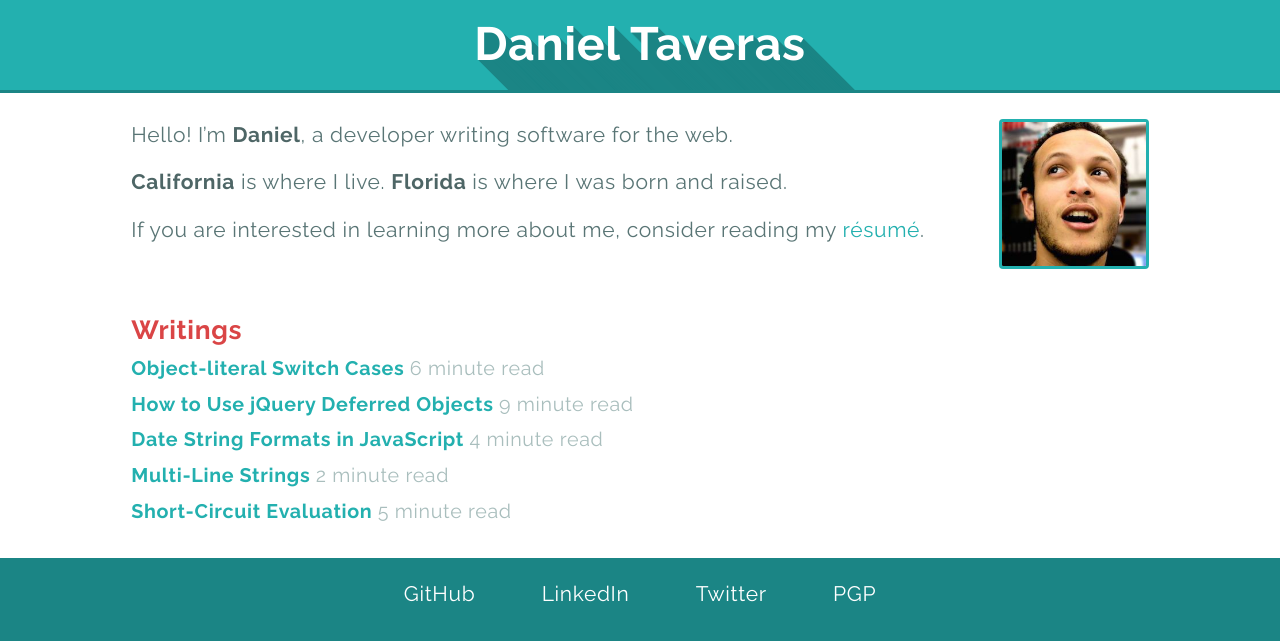
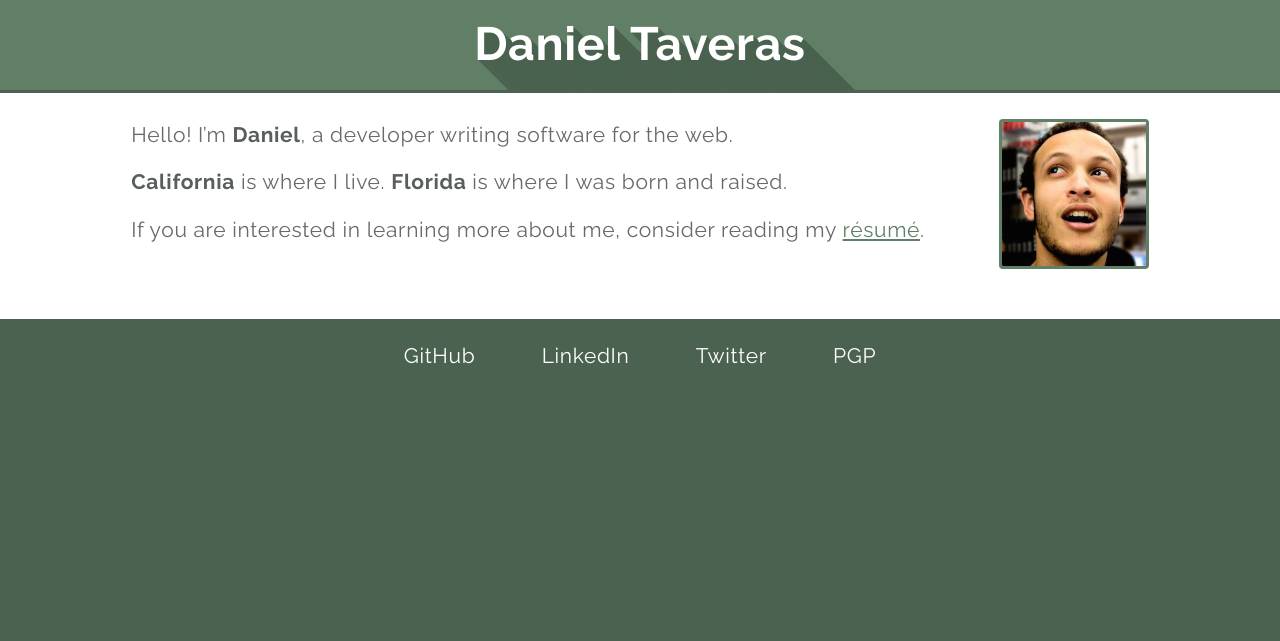
Before and after one commit to taveras/taveras.github.io, a Jekyll site: the page built from index.html, in a window 1280 px wide. Shown: the top 641 px of the page. Built offline with Jekyll 4.4.1, drawn with Linux system fonts in a browser that asks for light colours; some web fonts are replaced; some of the changed lines change nothing that is shown.

Commit message:
retire posts

```diff
--- a/_posts/2014-12-09-shortcircuit.md
+++ /dev/null
@@ -1,46 +0,0 @@
----
-layout: post
-title: Short-Circuit Evaluation
-permalink: /short-circuit-evaluation/
-redirect_from: "/short-circuit-evaluation//"
-duration: 5
-description: Read a guide on how to avoid repetitive conditional logic by instead using a useful pattern.
----
-
-While having little to do with electricity or input-seeking self-aware robots, this technique is still pretty cool to see in action.
-
-Both computers and humans do not enjoy wasting time. As such, some programming languages will skip code that is unnecessary. Here is a good example:
-
-{% highlight javascript %}
-if( true || aTotallyUndeclaredVariable ) {
-  alert("whoa!");
-}
-{% endhighlight %}
-
-In the above example, the alert will go off without a hitch. The reason why, is that the JavaScript engine knows that in order to satisfy the logical Or operator (`||`), only one of the two expressions on either side needs to be true.
-
-Naturally, it starts from the left to the right. Once it sees the first expression, in this case `true`, satisfies the requirement of the logical Or operator, it moves on. Given that `aTotallyUndeclaredVariable` is undeclared, we would get a runtime error if the engine did check the second expression.
-
-How might this be useful? The most common use case is for specifying default values. Look at this function:
-
-{% highlight javascript %}
-function speak( message ) {
-  alert( message || "Hello!" );
-}
-speak("Howdy!"); // alert with message 'Howdy!'
-speak(); // alert with message 'Hello!'
-{% endhighlight %}
-
-Here, we rely on the value of our `message` argument. {% include pullquote.html quote="If the value is 'truthy' the engine will use it, as it satisfies the requirement of our Or operator."%} But if the `message` is 'falsy,' meaning `undefined`, `null`, `false`, `0`, or an empty string, then we will use the string "Hello!", which we know will satisfy the requirement.
-
-
-The important drawback to remember with short-circuit evaluation, is that it loses its luster when we need to maintain a 'falsy' value. For example:
-
-{% highlight javascript %}
-speak(0); // alert with message 'Hello!'
-{% endhighlight %}
-
-If we really wanted our alert to only show the number 0, we would be unable to use short-circuit evaluation inside of the `speak` function. Because the value 0 is 'falsy,' it will never satisfy the logical Or condition. We will also never be able to pass in `false`, `null`, or an empty string.
-
-
-Short-circuit evaluation can be great to use to make your code more flexible, but be sure to remember that it is not always the right tool for the job.
--- a/_posts/2015-01-24-multilinestrings.md
+++ /dev/null
@@ -1,47 +0,0 @@
----
-layout: post
-title: Multi-Line Strings
-permalink: /multi-line-strings/
-redirect_from: "/multi-line-strings//"
-duration: 2
-description: Writing text that spans multiple lines is inevitable in programming. For this in JavaScript, we have some helpful patterns.
----
-
-Making multi-lined text strings in JavaScript may not be as simple when compared to other languages, but there are a few nice ways to do it.
-
-Most commonly, we add strings together using regular string concatenation:
-
-{% highlight javascript %}
-var template = "This"
-      + "Has"
-      + "Multiple Lines!";
-{% endhighlight %}
-
-While this works, it can feel tedious to write. Alternatively, we can also escape the literal new-line character in the string, as follows:
-
-{% highlight javascript %}
-var template = "This \
-        Has \
-        Multiple Lines!";
-{% endhighlight %}
-
-Better! And this is probably the nicest way to do it. Personally, I prefer knowing that my whitespace characters do not affect how my code is interpreted. This way, I can sleep easy knowing that certain build steps such as minification will not cause unwanted side effects! To that end, I prefer writing multi-line strings as arrays:
-
-{% highlight javascript %}
-var template = ["This",
-        "Has",
-        "Multiple Lines!"].join("\n");
-{% endhighlight %}
-
-Writing each line as array elements, and then joining the array with new-line characters gets us exactly what we need. {% include pullquote.html quote="And best yet, we can totally stop worrying about our whitespace!" %} Though I'm sure it's my mind playing tricks on me, it even feels easier to write!
-
-
-Also, here is a glimpse of how we will be able to create multi-line strings in ES6:
-
-{% highlight javascript %}
-var template = `This
-      Has
-      Multiple Lines!`;
-{% endhighlight %}
-
-So cool! Template strings are certainly a welcome addition to JavaScript. Just another example of how our language evolves to the way we work. Can't wait to use it!
--- a/_posts/2015-03-29-datestring.md
+++ /dev/null
@@ -1,22 +0,0 @@
----
-layout: post
-title: Date String Formats in JavaScript
-permalink: /date-strings/
-redirect_from: "/date-strings//"
-duration: 4
-description: Browsers vary in the string format for dates. Also, there is history behind representing real-world dates on a computer. Pun unfortunately intended.
----
-
-Humans have needed to express moments in time for a large amount of our history. While computers measure time in a simple manner, us humans have come up with the more complex forms. Let's take a look at which formats make sense to use in our JavaScript.
-
-Computers represent time in what is known as a 'time stamp.' {% include pullquote.html quote="Unix machines measure the amount of milliseconds that have passed since January 1st, 1970 GMT." %} As you may imagine, these are huge numbers! Through code, we translate from this raw number to a form that is easier for a human to understand.
-
-There are many date-string formats in the wild, but thankfully a standard has been formulated for us in [ISO 8601](http://www.iso.org/iso/iso8601). Translating between a date string and timestamps is not fun, but the JavaScript `Date` object takes care of this madness for us.
-
-But things are not always that easy. Now, we need to wrangle with a scenario we should be too used to when it comes to writing code for the web: **browser support.**
-
-An [excellent reference](http://dygraphs.com/date-formats.html) has been carefully assembled by [Dan Vanderkam](http://www.danvk.org/). It goes over the various date-string formats you may encounter, and their overall browser support.
-
-One thing to take notice, is that unless you wish to stick with the `evergreen browsers`, your date-string will likely be unable to be in the safe-sounding `ISO 8601` format.
-
-*Note: If you really wanted to use ISO 8601, you could always lean on a fancy JavaScript library such as [Moment.js](http://momentjs.com/).*
--- a/_posts/2015-04-07-deferred.md
+++ /dev/null
@@ -1,128 +0,0 @@
----
-layout: post
-title: How to Use jQuery Deferred Objects
-permalink: /deferreds/
-redirect_from: "/deferreds//"
-duration: 9
-description: A briefer on how to write sane asynchronous code in browser using the popular jQuery library.
----
-
-Code that runs in the browser needs to be quick. Certain procedures happen asynchronously in order to avoid dragging down the browser, and it is easier to mange this all with Promises.
-
-While jQuery Deferred objects do not follow the [Promises/A+ spec](http://promisesaplus.com), they serve as an excellent first foray into a world with better async code.
-
-It is entirely possible that your async code is peppered with callbacks, this can spiral into what we call [Callback Hell](http://callbackhell.com). {% include pullquote.html quote="Deferreds can be used in virtually every scenario where you currently have a callback function."%}
-
-Every Deferred individual has a state, 'pending', 'rejected', or 'resolved.' This can be accessed using its [state](http://api.jquery.com/deferred.state) method. All Deferreds begin in the 'pending' state, and will only switch to 'rejected' when we call the [reject](http://api.jquery.com/deferred.reject/) method, or 'resolved' when we call the [resolve](http://api.jquery.com/deferred.resolve/) method. Pretty simple, right?
-
-Let's look at an example:
-
-{% highlight javascript %}
-// Creating the Deferred
-var dfd = $.Deferred();
-
-// Attaching the callbacks
-dfd.done(function() {
-  alert("We are resolved!");
-});
-
-dfd.fail(function() {
-  alert("We are rejected!");
-});
-
-
-// Changing the Deferred's state.
-
-dfd.resolve();
-// try dfd.reject(); instead!
-
-{% endhighlight %}
-
-We can see here that we create a Deferred using the `jQuery.Deferred` method. Next, we attach callbacks using our new Deferred object's `done` and `fail` methods. These are triggered when the state of our Deferred changes. These are the most common callbacks, but there are a few others as well. Afterwards, we change the Deferred's state to 'resolved' by calling its `resolve` method.
-
-Let us look at an actual async example:
-
-
-{% highlight javascript %}
-// Give us a random 'true' or 'false'
-function randomBoolean() {
-  return Math.random() < 0.5;
-}
-function tryToConnect() {
-  var dfd = $.Deferred();
-
-  window.setTimeout(function() {
-    if( randomBoolean() ) {
-      dfd.resolve();
-    }
-    else {
-      dfd.reject();
-    }
-  }, 1000);
-
-  return dfd.promise();
-}
-{% endhighlight %}
-
-Our function `tryToConnect` handles all of the implementation details for our async operation. We idle for a second, and will randomly `resolve` or `reject` our Deferred object. Our `tryToConnect` function returns the result of our Deferred's `promise` method. {% include pullquote.html quote="This 'promise' object, not to be confused with the real Promises spec, lets us provide a nice interface for our async procedure." %}
-
-Code that references this object can attach callbacks, but is unable to change the Deferred's state. If we returned the Deferred itself as opposed to the result of the `promise` method, users of our `tryToConnect` function would be able to resolve a Deferred themselves! Lets see how we can use this function we have created:
-<br/>
-
-{% highlight javascript %}
-tryToConnect()
-  .done(function() {
-    alert("Successful!");
-  })
-  .fail(function() {
-    alert("Unsuccessful!");
-  })
-  .always(function() {
-    alert("Attempt finished!");
-  });
-
-{% endhighlight %}
-
-We take the promise object returned by `tryToConnect` and attach three callbacks to it. Here we are also making use of the 'always' callback, which will be triggered once a Deferred leaves the 'pending' state.
-
-This is all pretty cool, but what if we need to take some steps after a few operations have all completed? That is when the nifty `jQuery.when` method comes to the rescue! Here is how we can use it:
-
-{% highlight javascript %}
-var first  = tryToConnect();
-var second = tryToConnect();
-var third  = tryToConnect();
-var fourth = tryToConnect();
-
-$.when( first, second, third, fourth )
-  .done(function() {
-    alert("All successful!");
-  })
-  .fail(function() {
-    alert("Errors occurred!");
-  })
-  .always(function() {
-    alert("All attempts complete!");
-  });
-{% endhighlight %}
-
-This method takes an unlimited amount of Deferreds are arguments. Any arguments that are not Deferred objects, are assumed to be resolved. You can treat the returned object from `jQuery.when` as a Deferred itself! In the above example, we will only get alerts once all four Deferreds have completed.
-
-This method lets us have real freedom with async code, here is a final bit of code to poke at:
-
-{% highlight javascript %}
-var dfdList = [];
-var total   = Math.floor(Math.random() * 20);
-
-for(var i = 0; i <= total; i++) {
-  dfdList.push( tryToConnect() );
-}
-
-$.when.apply( jQuery, dfdList )
-  .always(function() {
-    alert( "All " + dfdList.length + " attempts completed!")
-  });
-{% endhighlight %}
-
-Look at that! We have an array with a random amount of Deferreds in it. Using the `apply` method that each JavaScript function object has, we can pass in this array as the list of arguments that `jQuery.when` needs. Using this method gives us flexibility when dealing with a large and unknown number of asynchronous procedures.
-
-But to surmise, after living a large amount of your JavaScript life in callback hell, Deferreds are a breath of fresh air. While they are abstract, they are still super easy to wrap your mind around. And of course, you can eventually graduate to regular Promises!
--- a/_posts/2015-05-12-switchcases.md
+++ /dev/null
@@ -1,91 +0,0 @@
----
-layout: post
-title: Object-literal Switch Cases
-permalink: /switch-cases/
-redirect_from: "/switch-cases//"
-duration: 6
-description: The software we write commonly will require complex decision making. We can make these decisions much more legible by taking advantage of a JavaScript perk.
----
-
-When it comes to writing software, the first real taste of power you get is when you get your hands on conditional statements. Code commonly will spiral out of control by taking on a large amount of scenarios, but in turn taking legibility with it. Here is a way we can fix that.
-
-Conditional statements are a necessary part of a program. We need to handle logic in various ways, and there are plenty of built-in syntaxes for handling conditions, with varying complexity.
-
-You have the common `if` & `else`, the weird `switch` statement, the ternary operator (`x ? y : z`), and even fancy short-circuit evaluation (`x||y`). These conditionals tend to serve separate purposes, but the first two can very quickly lead to the hard to read code we all dread:
-
-{% highlight javascript %}
-function getFavoriteColor(name) {
-  if(name === "jordan") {
-    return "red";
-  }
-  else if(name === "devon") {
-    return "green";
-  }
-  else if(name === "sue") {
-    return "yellow";
-  }
-  else if(name === "alex") {
-    return "orange";
-  }
-  else if(name === "alex") {
-    return "orange";
-  }
-  else {
-    return "blue";
-  }
-}
-{% endhighlight %}
-
-While being very clear about its intent, this code is full of repitition. One could argue that this boilerplate makes understanding what this function does that much more difficult.
-
-Replacing a control structure may feel strange, but it can be less so with a clear, well thought out design pattern.
-
-Objects in JavaScript give us a great deal of flexibility. We access object properties using the familiar dot-notation, but this is a convenient shortcut for a different syntax we have seen. {% include pullquote.html quote="The square-bracket notation most used for referencing items in an Array, can also be used for Objects." %}
-
-With this syntax, we can relate objects to structures in some other languages. Namely, associative arrays, hash maps, or dictionaries. These are used in various scenarios, but they allow you to write code that would otherwise be very tedious.
-
-If we created an array, and wished to access the second element, we could do so as following:
-
-{% highlight javascript %}
-var a = ['a', 'b', 'c'];
-
-a[1]; // 'b'
-{% endhighlight %}
-
-We could also create an object that functions very similar:
-
-{% highlight javascript %}
-var o = {
-  0: 'a',
-  1: 'b',
-  2: 'c'
-};
-
-o[1]; // 'b'
-{% endhighlight %}
-
-Pretty cool! But chances are we have little need to replace an array. Revisiting our `getFavoriteColor` function from earlier, we can now think about how we could improve our code to be more legible. We could easily boil it down to this:
-
-{% highlight javascript %}
-function getFavoriteColor(name) {
-  var colors = {
-      "jordan": "red",
-       "devon": "green",
-         "sue": "yellow",
-        "alex": "orange",
-       "robin": "purple"
-  };
-
-  return colors[name] || "blue";
-}
-{% endhighlight %}
-
-Awesome! Not only did we shave down the amount of repeated code, but our code is also much easier to read. One thing you may notice is that the `return` statement for our function has the logical Or operator at the end. This lets us easily simulate the `else` clause in our previous function. If the value of the `name` variable is not a property defined for the `colors` object, we will `undefined`. As this is considered 'falsy' in JavaScript, we will short-circuit to the string "blue."
-
-*Note: While [short-circuit evaluation](/short-circuit-evaluation/) can cut down on lines of code, it can also lead to difficult to find logic errors. If you intentionally want to output a falsy value, you should avoid it.*
-
-Using this pattern, we can increase the legibility and decrease the overall lines of code needed. But it comes at a cost! The only scenario in which you may want to avoid this, is when the switch case you are trying to create is massive.
-
-The object literal must be completely processed and loaded into memory before the final decision is made. This trade-off is negligible for the average switch case. Yet if you have hundreds of cases, while tempting, you may want to implement a different solution. The performance loss in loading all possibilities could be too large to be worth it. Performance is king!
-
-I hope that learning about the flexibility of JavaScript objects has made you found oppurtunities in your code for legibility, and otherwise atleast you may feel more comfortable working with them.
--- a/_sass/modules/_variables.scss
+++ b/_sass/modules/_variables.scss
@@ -13,11 +13,25 @@ $cyan: #39B3CC;
 $periwinkle: #6C7AB2;
 $purple: #B25CA6;
 
+$sand: #BA9D7B;
+$mutedgreen: #607f66;
+$mutedred: #862027;
+$burntorange: #934c37;
+$navy: #294f65;
+$orange: #cd7850;
+$olive: #c1bb7c;
+$peach: #ebbbae;
+$leather: #a57e4c;
+$peachpink: #cd9588;
+$aquamarine: #b8dbdb;
+
 $white: #ffffff;
 $black: #000000;
 
+$gray: #bbbbbb;
 
-$primary: $teal;
+
+$primary: $mutedgreen;
 
 $secondary: darken( $primary, 10% );
 $complementary: complement( lighten($primary, 15%));
--- a/_sass/partials/_typography.scss
+++ b/_sass/partials/_typography.scss
@@ -13,18 +13,18 @@ body {
 }
 
 a {
-  text-decoration: none;
+  text-decoration: underline;
   color: $primary;
   .masthead &, .colophon & {
     color: $primary-link;
+    text-decoration: none;
     &:hover, &:focus {
       color: $secondary-link;
-      text-decoration: none;
     }
   }
   &:hover, &:focus {
     color: $secondary;
-    text-decoration: underline;
+    text-decoration: none;
   }
 }
 
--- a/index.html
+++ b/index.html
@@ -9,6 +9,7 @@ redirect_from: "/weblog/"
 {% capture blurb %}{% include blurb.md %}{% endcapture %}
 {{ blurb | markdownify }}
 <br />
+{% if site.posts.any? %}
 <h3>Writings</h3>
 {% for post in site.posts %}
 <h4 class="post-title">
@@ -16,3 +17,4 @@ redirect_from: "/weblog/"
   <span class="post-date">{% if post.duration != null %}{{post.duration}} minute read{% endif %}</span>
 </h4>
 {% endfor %}
+{% endif %}
```
